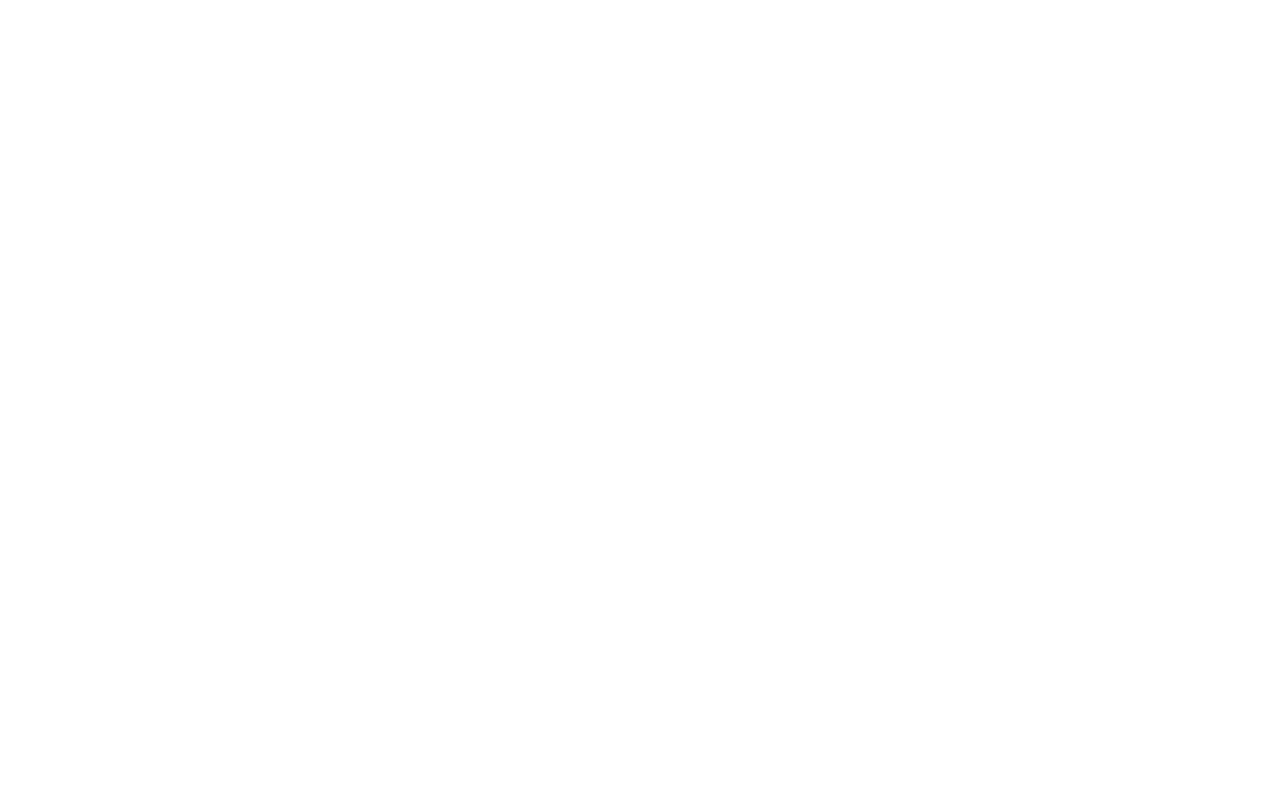
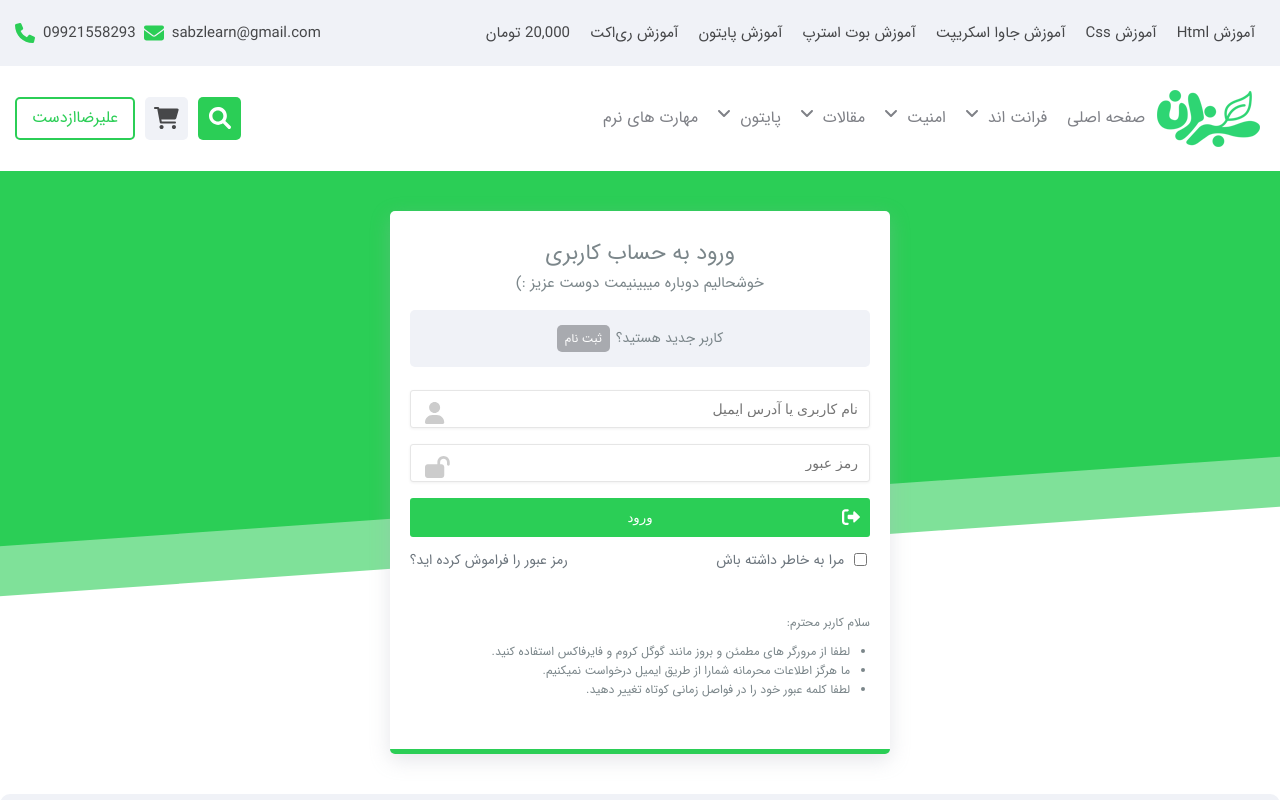
Before and after one commit to AliRezaAzdast/sabz-learn, a React (Vite) app: page /login in a window 1280 px wide. Before the commit this address had no page. Shown: the top 800 px of the page. Built offline with nearby package versions, Linux system fonts and the light colour scheme; a web font is replaced by a local one.

Commit message:
add login and register page

```diff
--- a/routes.jsx
+++ b/routes.jsx
@@ -3,6 +3,8 @@ import Index from './src/pages/Index/Index'
 import Category from './src/pages/Category/Category'
 import Courses from './src/pages/Courses/Courses'
 import ArticleInfo from './src/pages/ArticleInfo/ArticleInfo'
+import Login from './src/pages/Login/Login'
+import Register from './src/pages/Register/Register'
 
 const route = [
     { path: '/' , element:<Index/>},
@@ -10,6 +12,8 @@ const route = [
     { path: '/category-info/:categoryName' , element:<Category/>},
     { path: '/courses' , element:<Courses/>},
     { path: '/article-info/:articleName' , element:<ArticleInfo/>},
+    { path: '/login' , element:<Login/>},
+    { path: '/register' , element:<Register/>},
 ]
 
 export default route
--- /dev/null
+++ b/src/pages/Login/Login.css
@@ -0,0 +1,152 @@
+/* ============================== Login-Register Style ============================== */
+.login-register {
+  display: flex;
+  justify-content: center;
+  position: relative;
+  overflow: hidden;
+}
+.login-register::before {
+  content: "";
+  position: absolute;
+  top: -5rem;
+  width: 150%;
+  height: 380px;
+  background-color: #2bce56;
+  z-index: -1;
+  transform: rotate(-4deg);
+}
+.login-register::after {
+  content: "";
+  position: absolute;
+  width: 150%;
+  height: 380px;
+  background-color: rgb(43, 206, 86, 0.6);
+  z-index: -9999;
+  transform: rotate(-4deg);
+}
+.login {
+  display: flex;
+  flex-direction: column;
+  align-items: center;
+  margin: 4rem 0;
+  padding: 2.5rem 2rem 5rem 2rem;
+  background-color: var(--white-color);
+  box-shadow: 0 6px 20px rgba(168, 172, 185, 0.3);
+  border-radius: 5px;
+  width: 50rem;
+  border-bottom: 5px solid #2bce56;
+}
+.login__title {
+  display: block;
+  color: #7b868a;
+  font-size: 2.2rem;
+}
+.login__subtitle {
+  display: block;
+  color: #7b868a;
+  font-size: 1.5rem;
+}
+.login__new-member {
+  background-color: #f0f2f7;
+  margin: 1.5rem 0;
+  border-radius: 5px;
+  width: 100%;
+  display: flex;
+  justify-content: center;
+  align-items: center;
+  padding: 1.5rem 0;
+}
+.login__new-member-text {
+  color: #7b868a;
+  font-size: 1.4rem;
+}
+.login__new-member-link {
+  background-color: #a8aaaf;
+  color: var(--white-color);
+  font-size: 1.2rem;
+  margin-right: 0.6rem;
+  border-radius: 5px;
+  padding: 0.4rem 0.8rem;
+}
+.login__new-member-link:hover {
+  color: var(--white-color);
+}
+.login-form {
+  width: 100%;
+}
+.login-form__username,
+.login-form__password {
+  position: relative;
+}
+.login-form__username-input,
+.login-form__password-input {
+  width: 100%;
+  border: 1px solid #e6e6e6;
+  padding: 1rem 1.1rem;
+  box-shadow: 0 1px 3px 0 rgba(0, 0, 0, 0.06);
+  margin: 0.8rem 0;
+  border-radius: 3px;
+  font-size: 1.4rem;
+}
+.login-form__username-icon,
+.login-form__password-icon {
+  position: absolute;
+  left: 1.5rem;
+  top: 2rem;
+  font-size: 2.2rem;
+  color: #ccc;
+}
+.login-form__btn {
+  width: 100%;
+  border: none;
+  border-radius: 3px;
+  padding: 1.2rem 0;
+  margin-top: 0.8rem;
+  display: flex;
+  align-items: center;
+  background-color: #2bce56;
+  position: relative;
+}
+.login-form__btn-icon {
+  color: var(--white-color);
+  font-size: 1.8rem;
+  position: absolute;
+  right: 1rem;
+}
+.login-form__btn-text {
+  color: var(--white-color);
+  margin: 0 auto;
+}
+.login-form__password-setting {
+  display: flex;
+  justify-content: space-between;
+  align-items: center;
+  margin: 1rem 0;
+}
+.login-form__password-remember {
+  display: flex;
+  align-items: center;
+}
+.login-form__password-checkbox {
+  margin-left: 1rem;
+}
+.login-form__password-text {
+  color: #6c757d;
+  font-size: 1.4rem;
+}
+.login-form__password-forget-link {
+  color: #6c757d;
+  font-size: 1.4rem;
+}
+.login__des {
+  margin-top: 3rem;
+  color: #7b868a;
+  font-size: 1.2rem;
+  width: 100%;
+}
+.login__des-list {
+  list-style-type: disc;
+  margin-right: 2rem;
+  margin-top: 1rem;
+}
+/* ============================== Login-Register Style ============================== */
--- /dev/null
+++ b/src/pages/Login/Login.jsx
@@ -0,0 +1,81 @@
+import React from "react";
+import { Link } from 'react-router-dom'
+import Footer from "../../componets/Footer/Footer";
+import Header from "../../componets/Header/Header";
+
+import "./Login.css";
+
+export default function Login() {
+  return (
+    <>
+      <Header />
+
+      <section class="login-register">
+        <div class="login">
+          <span class="login__title">ورود به حساب کاربری</span>
+          <span class="login__subtitle">
+            خوشحالیم دوباره میبینیمت دوست عزیز :)
+          </span>
+          <div class="login__new-member">
+            <span class="login__new-member-text">کاربر جدید هستید؟</span>
+            <Link class="login__new-member-link" to="/register">
+              ثبت نام
+            </Link>
+          </div>
+          <form action="#" class="login-form">
+            <div class="login-form__username">
+              <input
+                class="login-form__username-input"
+                type="text"
+                placeholder="نام کاربری یا آدرس ایمیل"
+              />
+              <i class="login-form__username-icon fa fa-user"></i>
+            </div>
+            <div class="login-form__password">
+              <input
+                class="login-form__password-input"
+                type="text"
+                placeholder="رمز عبور"
+              />
+              <i class="login-form__password-icon fa fa-lock-open"></i>
+            </div>
+            <button class="login-form__btn" type="submit">
+              <i class="login-form__btn-icon fas fa-sign-out-alt"></i>
+              <span class="login-form__btn-text">ورود</span>
+            </button>
+            <div class="login-form__password-setting">
+              <label class="login-form__password-remember">
+                <input class="login-form__password-checkbox" type="checkbox" />
+                <span class="login-form__password-text">
+                  مرا به خاطر داشته باش
+                </span>
+              </label>
+              <label class="login-form__password-forget">
+                <a class="login-form__password-forget-link" href="#">
+                  رمز عبور را فراموش کرده اید؟
+                </a>
+              </label>
+            </div>
+          </form>
+          <div class="login__des">
+            <span class="login__des-title">سلام کاربر محترم:</span>
+            <ul class="login__des-list">
+              <li class="login__des-item">
+                لطفا از مرورگر های مطمئن و بروز مانند گوگل کروم و فایرفاکس
+                استفاده کنید.
+              </li>
+              <li class="login__des-item">
+                ما هرگز اطلاعات محرمانه شمارا از طریق ایمیل درخواست نمیکنیم.
+              </li>
+              <li class="login__des-item">
+                لطفا کلمه عبور خود را در فواصل زمانی کوتاه تغییر دهید.
+              </li>
+            </ul>
+          </div>
+        </div>
+      </section>
+
+      <Footer />
+    </>
+  );
+}
--- /dev/null
+++ b/src/pages/Register/Register.jsx
@@ -0,0 +1,74 @@
+import React from "react";
+import { Link } from "react-router-dom";
+import Footer from "../../componets/Footer/Footer";
+import Header from "../../componets/Header/Header";
+
+
+import "./Register.css";
+
+export default function Register() {
+  return (
+    <>
+        <Header/>
+      <section class="login-register">
+        <div class="login register-form">
+          <span class="login__title">ساخت حساب کاربری</span>
+          <span class="login__subtitle">خوشحالیم قراره به جمع ما بپیوندی</span>
+          <div class="login__new-member">
+            <span class="login__new-member-text">قبلا ثبت‌نام کرده‌اید؟ </span>
+            <Link class="login__new-member-link" to="/login">
+              وارد شوید
+            </Link>
+          </div>
+          <form action="#" class="login-form">
+            <div class="login-form__username">
+              <input
+                class="login-form__username-input"
+                type="text"
+                placeholder="نام کاربری"
+              />
+              <i class="login-form__username-icon fa fa-user"></i>
+            </div>
+            <div class="login-form__password">
+              <input
+                class="login-form__password-input"
+                type="text"
+                placeholder="آدرس ایمیل"
+              />
+              <i class="login-form__password-icon fa fa-envelope"></i>
+            </div>
+            <div class="login-form__password">
+              <input
+                class="login-form__password-input"
+                type="text"
+                placeholder="رمز عبور"
+              />
+              <i class="login-form__password-icon fa fa-lock-open"></i>
+            </div>
+            <button class="login-form__btn" type="submit">
+              <i class="login-form__btn-icon fa fa-user-plus"></i>
+              <span class="login-form__btn-text">عضویت</span>
+            </button>
+          </form>
+          <div class="login__des">
+            <span class="login__des-title">سلام کاربر محترم:</span>
+            <ul class="login__des-list">
+              <li class="login__des-item">
+                لطفا از مرورگر های مطمئن و بروز مانند گوگل کروم و فایرفاکس
+                استفاده کنید.
+              </li>
+              <li class="login__des-item">
+                ما هرگز اطلاعات محرمانه شمارا از طریق ایمیل درخواست نمیکنیم.
+              </li>
+              <li class="login__des-item">
+                لطفا کلمه عبور خود را در فواصل زمانی کوتاه تغییر دهید.
+              </li>
+            </ul>
+          </div>
+        </div>
+      </section>
+
+      <Footer />
+    </>
+  );
+}
```
Also changed, not shown: src/pages/Register/Register.css (added).
